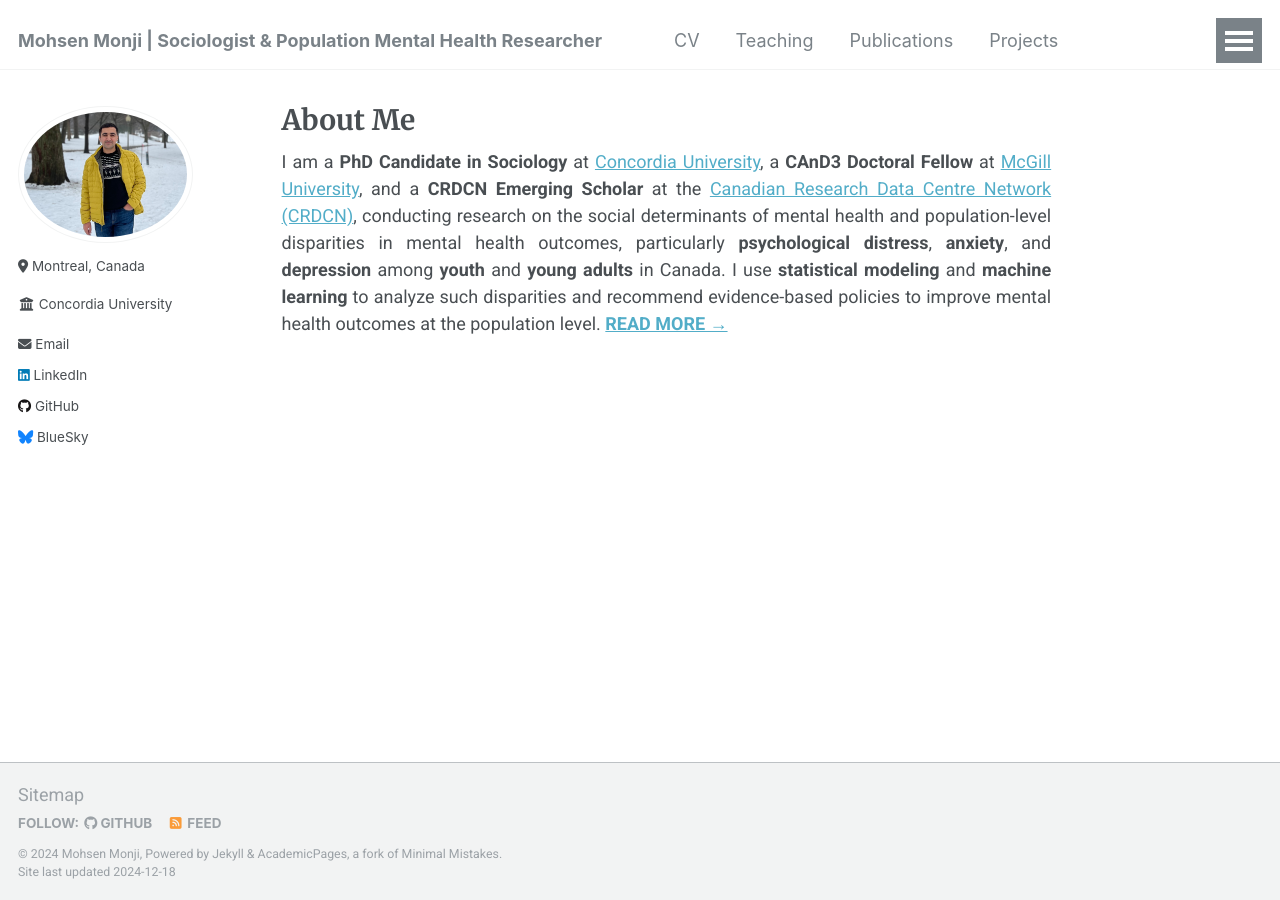
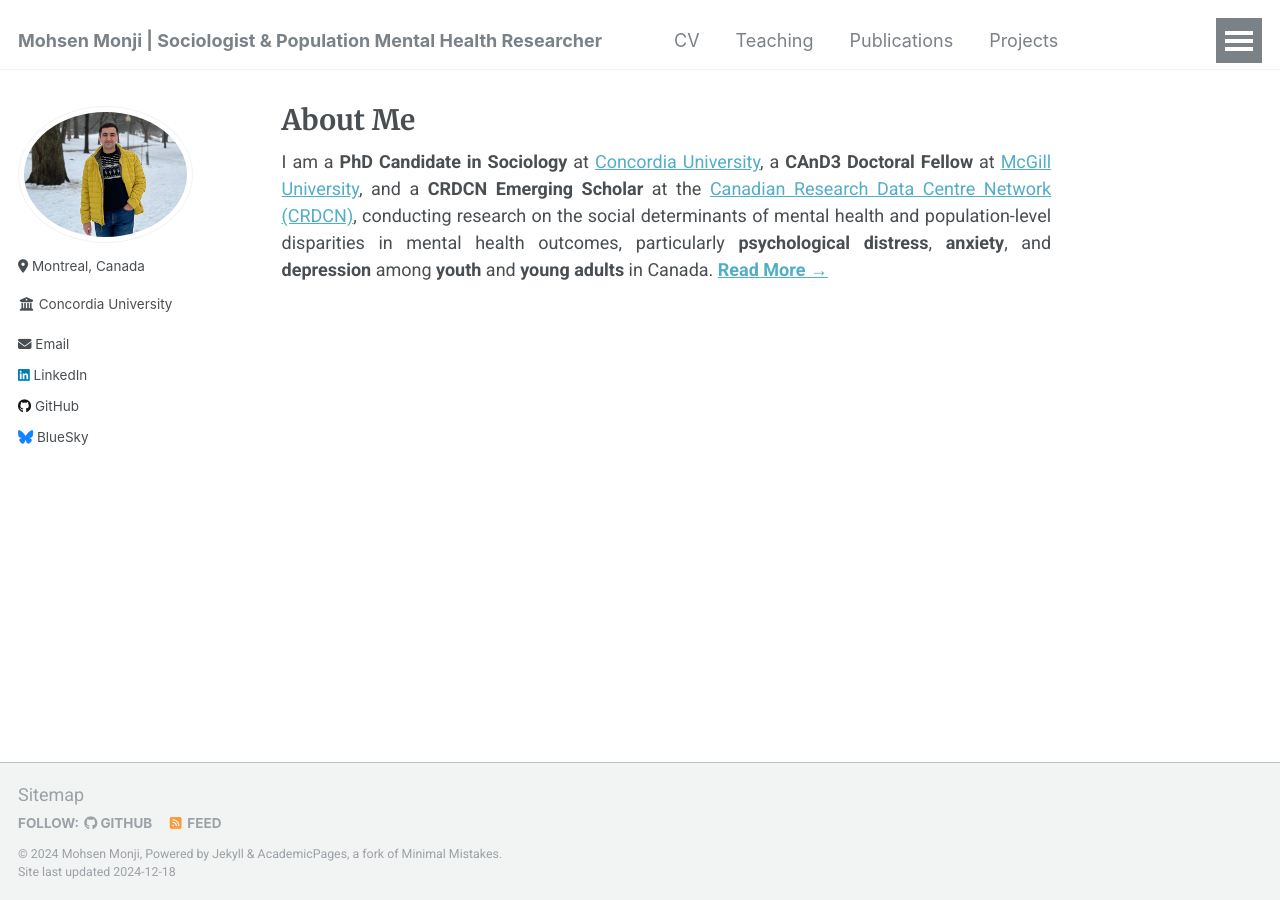
Before and after one commit to Mohsnmonji/mohsnmonji.github.io, a Jekyll site: the page built from _pages/about.md, in a window 1280 px wide. Built offline with Jekyll 4.4.1, drawn with Linux system fonts in a browser that asks for light colours.

Commit message:
Update about.md

```diff
--- a/_pages/about.md
+++ b/_pages/about.md
@@ -6,5 +6,4 @@ description: Sociologist and Population Mental Health Researcher
 author_profile: true
 ---
 
-I am a **PhD Candidate in Sociology** at [Concordia University](https://www.concordia.ca/artsci/sociology-anthropology.html), a **CAnD3 Doctoral Fellow** at [McGill University](https://www.mcgill.ca/cand3/our-people/fellows-2024-25), and a **CRDCN Emerging Scholar** at the [Canadian Research Data Centre Network (CRDCN)](https://crdcn.ca), conducting research on the social determinants of mental health and population-level disparities in mental health outcomes, particularly **psychological distress**, **anxiety**, and **depression** among **youth** and **young adults** in Canada. I use **statistical modeling** and **machine learning** to analyze such disparities and recommend evidence-based policies to improve mental health outcomes at the population level.
-[**READ MORE →**](/bio/)
+I am a **PhD Candidate in Sociology** at [Concordia University](https://www.concordia.ca/artsci/sociology-anthropology.html), a **CAnD3 Doctoral Fellow** at [McGill University](https://www.mcgill.ca/cand3/our-people/fellows-2024-25), and a **CRDCN Emerging Scholar** at the [Canadian Research Data Centre Network (CRDCN)](https://crdcn.ca), conducting research on the social determinants of mental health and population-level disparities in mental health outcomes, particularly **psychological distress**, **anxiety**, and **depression** among **youth** and **young adults** in Canada. [**Read More →**](/bio/)
```
